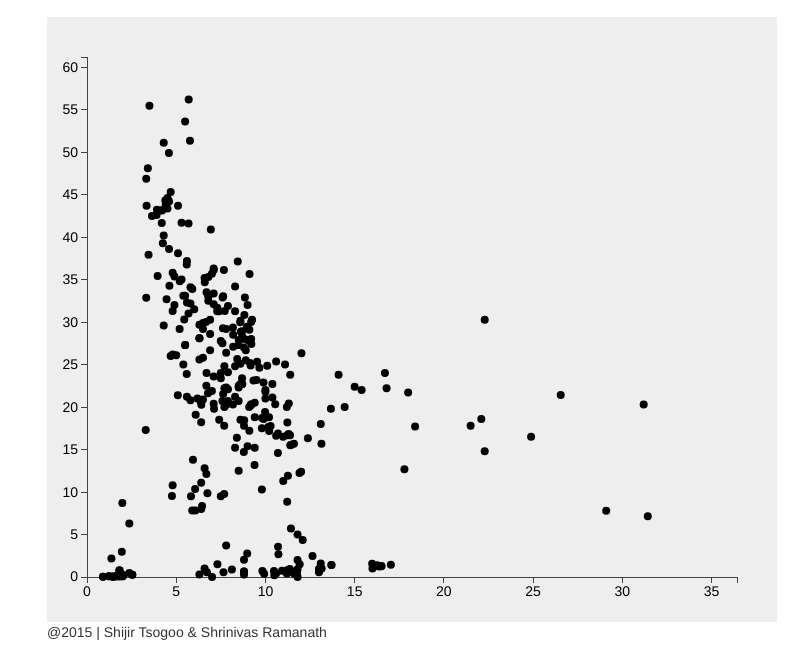
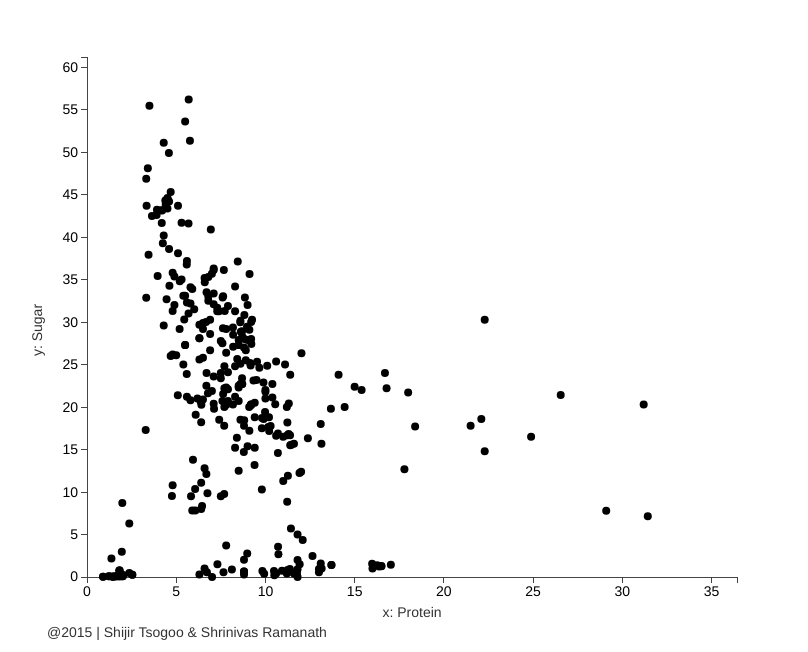
Before and after one commit to Anhmike/nutrition-d3-app, a website: page app/index.html in a window 1280 px wide. Shown: the part 162-814 px from the top of the page, without its empty margins (228-1036 px from the left). Drawn offline with nearby package versions, Linux system fonts and the light colour scheme; files that its build step writes are made by us from their sources; files whose address does not match are found by name.

Commit message:
added in axis labels in scope

```diff
--- a/app/scripts/controllers/main.js
+++ b/app/scripts/controllers/main.js
@@ -12,7 +12,24 @@
 angular.module('nutriAppApp')
 	.controller('MainCtrl', function($scope, $http) {
 
-		$scope.data = [];
+		$scope.ingredientLabels = {
+			kcal: {
+				label: "Calorie"
+			},
+
+			protein: {
+				label: "Protein"
+			},
+
+			carbohydrates: {
+				label: "Carbohydrates"
+			},
+
+			sugar: {
+				label: "Sugar"
+			}
+		};
+
 
 		$http({
 			method: 'GET',
--- a/app/styles/main.scss
+++ b/app/styles/main.scss
@@ -37,13 +37,29 @@ body {
 }
 
 .svg-container{
-  background: #eee;
+  position: relative;
 
   .axis{
     path, line{
       fill: none;
       stroke: #444;
       shape-rendering: crispEdges;
+    }
+  }
+  .axis-label{
+    position: absolute;
+    width: 300px;
+    text-align: center;
+    &#x-axis{
+      left: 50%;
+      bottom: 0;
+      margin-left: -150px;
+    }
+    &#y-axis{
+      left: 0;
+      top: 50%;
+      margin-left: -160px;
+      transform: rotate(-90deg)
     }
   }
 }
--- a/app/views/main.html
+++ b/app/views/main.html
@@ -1 +1,2 @@
-<!-- Put your view html here -->
+<div id="x-axis" class="axis-label">x: {{ingredientLabels.protein.label}}</div>
+<div id="y-axis" class="axis-label">y: {{ingredientLabels.sugar.label}}</div>
```
